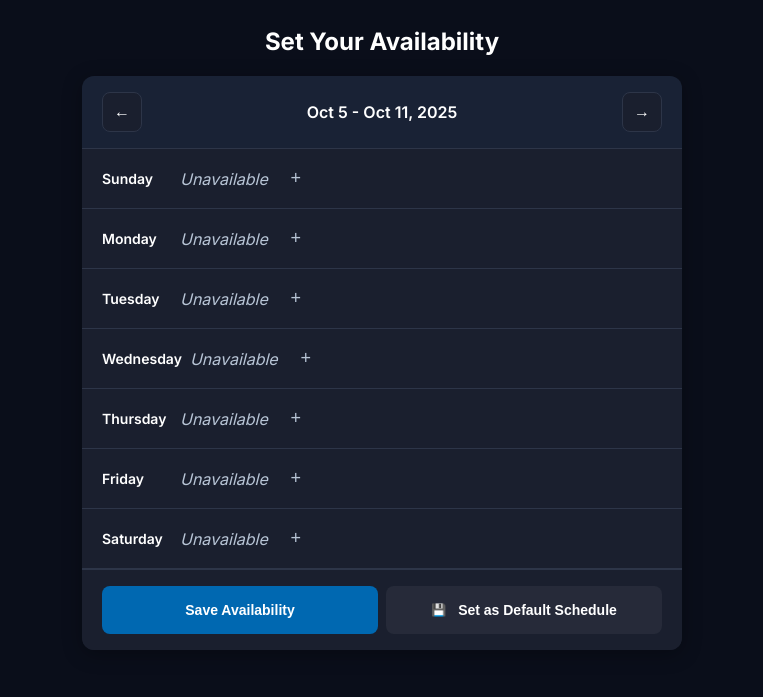
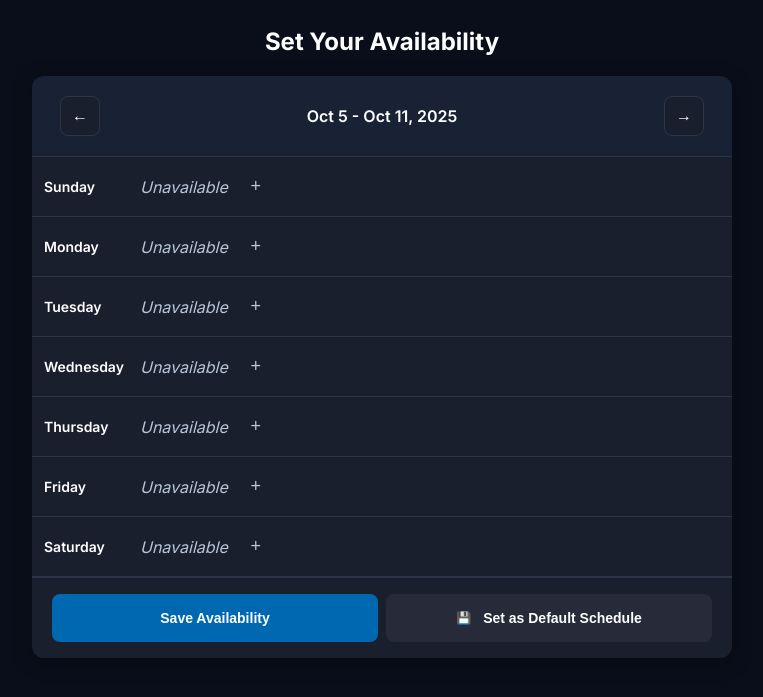
Before and after one commit to awalt29/Gatherly_calendar_app_V2, a Flask app: page /availability in a window 1280 px wide. Shown: the part 61-758 px from the top of the page, without its empty margins (258-1021 px from the left). Run offline with Flask 3, Linux system fonts and the light colour scheme; the visitor is signed in with stand-in values (Sample User, id 1); data that the repository does not hold is empty.

Commit message:
BETTER FIX: Make availability container wider to prevent time input cutoff

```diff
--- a/app/templates/availability/index.html
+++ b/app/templates/availability/index.html
@@ -80,7 +80,7 @@
 
 /* Calendly-Style Availability List */
 .availability-days-list {
-    max-width: 600px;
+    max-width: 700px;
     width: 100%;
     margin: 0 auto var(--space-4);
     background: var(--surface);
@@ -91,7 +91,7 @@
 
 .availability-day-item {
     border-bottom: 1px solid var(--border);
-    padding: var(--space-3) var(--space-2);
+    padding: var(--space-4);
     transition: background-color 0.2s ease;
     min-height: 72px;
     display: flex;
@@ -291,7 +291,7 @@
 
 /* Calendly-Style Availability List */
 .availability-days-list {
-    max-width: 600px;
+    max-width: 700px;
     width: 100%;
     margin: 0 auto var(--space-4);
     background: var(--surface);
@@ -320,10 +320,9 @@
 .day-item-header {
     display: flex;
     align-items: center;
-    gap: var(--space-1);
+    gap: var(--space-2);
     margin-bottom: 0;
     width: 100%;
-    padding: 0 var(--space-2);
 }
 
 /* When there are multiple time ranges, align day header to top */
@@ -395,7 +394,7 @@
     font-weight: 600;
     color: var(--text-primary);
     font-size: var(--font-size-base);
-    min-width: 70px;
+    min-width: 80px;
     flex-shrink: 0;
 }
 
@@ -412,7 +411,6 @@
     flex: 1;
     flex-wrap: nowrap;
     min-width: 0;
-    padding-right: var(--space-2);
 }
 
 /* When there are multiple time ranges, stack them vertically */
```
